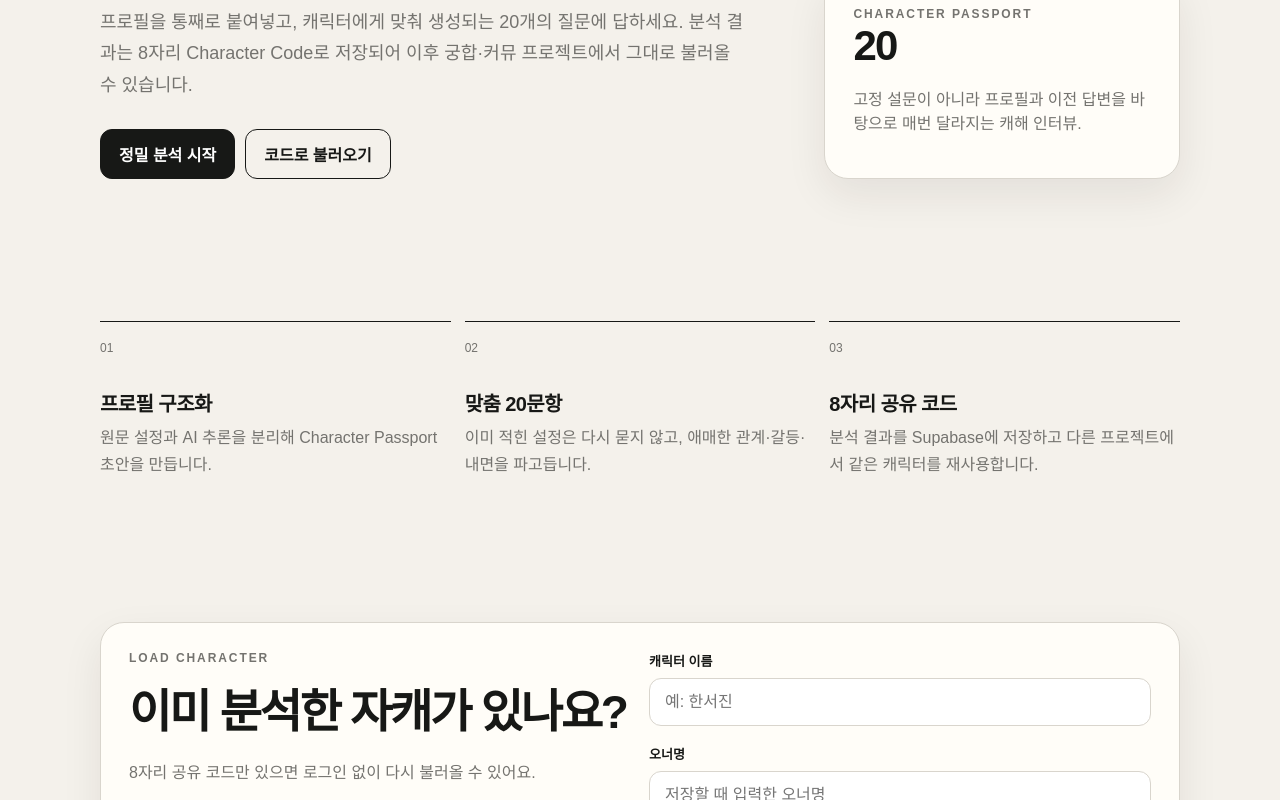
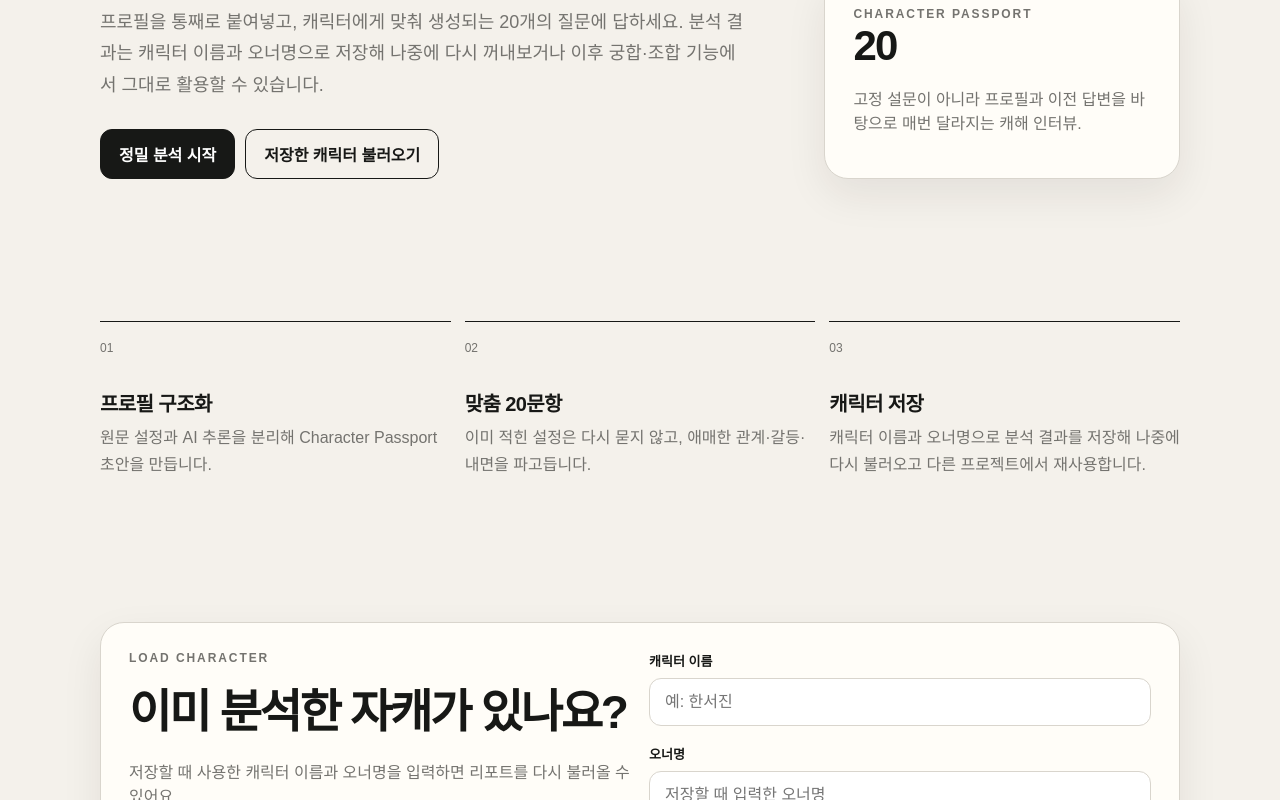
Before and after one commit to NAM5AN/character2, a Next.js app: page / in a window 1280 px wide. Shown: the part 480-1280 px from the top of the page. Built offline with nearby package versions, Linux system fonts and the light colour scheme.

Commit message:
Use character and owner names for saved report lookup

```diff
--- a/src/app/page.tsx
+++ b/src/app/page.tsx
@@ -7,8 +7,8 @@ export default function Home() {
       <div>
         <div className="eyebrow">Character analysis / After community</div>
         <h1>자캐를<br/>조금 더 깊게<br/>읽어보기.</h1>
-        <p className="hero-copy">프로필을 통째로 붙여넣고, 캐릭터에게 맞춰 생성되는 20개의 질문에 답하세요. 분석 결과는 8자리 Character Code로 저장되어 이후 궁합·커뮤 프로젝트에서 그대로 불러올 수 있습니다.</p>
-        <div className="actions"><Link className="btn primary" href="/analyze">정밀 분석 시작</Link><a className="btn" href="#lookup">코드로 불러오기</a></div>
+        <p className="hero-copy">프로필을 통째로 붙여넣고, 캐릭터에게 맞춰 생성되는 20개의 질문에 답하세요. 분석 결과는 캐릭터 이름과 오너명으로 저장해 나중에 다시 꺼내보거나 이후 궁합·조합 기능에서 그대로 활용할 수 있습니다.</p>
+        <div className="actions"><Link className="btn primary" href="/analyze">정밀 분석 시작</Link><a className="btn" href="#lookup">저장한 캐릭터 불러오기</a></div>
       </div>
       <div className="hero-card">
         <span className="eyebrow">Character Passport</span>
@@ -20,12 +20,12 @@ export default function Home() {
       <div className="feature-grid">
         <article className="feature"><span className="num">01</span><h3>프로필 구조화</h3><p>원문 설정과 AI 추론을 분리해 Character Passport 초안을 만듭니다.</p></article>
         <article className="feature"><span className="num">02</span><h3>맞춤 20문항</h3><p>이미 적힌 설정은 다시 묻지 않고, 애매한 관계·갈등·내면을 파고듭니다.</p></article>
-        <article className="feature"><span className="num">03</span><h3>8자리 공유 코드</h3><p>분석 결과를 Supabase에 저장하고 다른 프로젝트에서 같은 캐릭터를 재사용합니다.</p></article>
+        <article className="feature"><span className="num">03</span><h3>캐릭터 저장</h3><p>캐릭터 이름과 오너명으로 분석 결과를 저장해 나중에 다시 불러오고 다른 프로젝트에서 재사용합니다.</p></article>
       </div>
     </section>
     <section id="lookup" className="container section">
       <div className="card two-col">
-        <div><div className="eyebrow">Load character</div><h2 style={{marginTop:10}}>이미 분석한 자캐가 있나요?</h2><p className="muted">8자리 공유 코드만 있으면 로그인 없이 다시 불러올 수 있어요.</p></div>
+        <div><div className="eyebrow">Load character</div><h2 style={{marginTop:10}}>이미 분석한 자캐가 있나요?</h2><p className="muted">저장할 때 사용한 캐릭터 이름과 오너명을 입력하면 리포트를 다시 불러올 수 있어요.</p></div>
         <div style={{alignSelf:'center'}}><LookupForm /></div>
       </div>
     </section>
```
